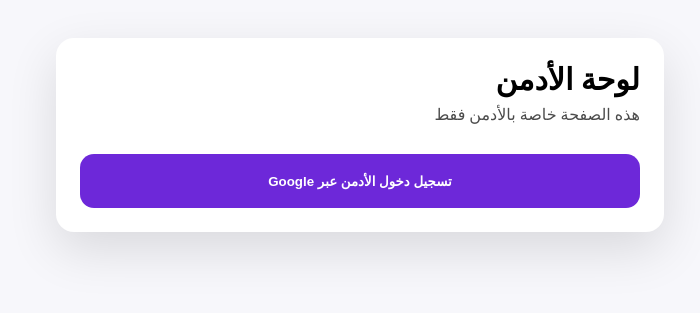
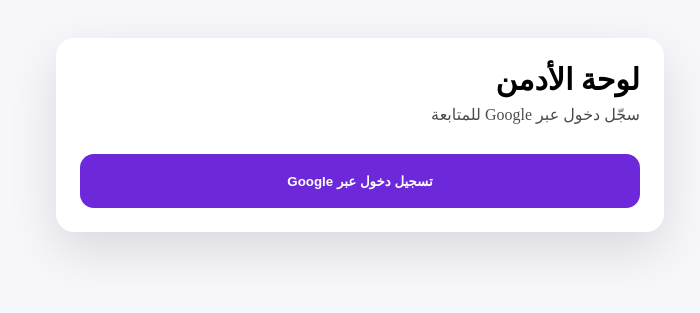
Before and after one commit to assem1514-jpg/assem-game, a Next.js app: page /admin/login in a window 1280 px wide. Shown: the part 265-578 px from the top of the page, without its empty margins (380-1080 px from the left). Built offline with nearby package versions, Linux system fonts and the light colour scheme; no server answers.

Commit message:
Remove admin email check on login

```diff
--- a/app/admin/login/page.tsx
+++ b/app/admin/login/page.tsx
@@ -3,23 +3,17 @@
 
 import { useEffect, useState } from "react";
 import { useRouter } from "next/navigation";
-import {
-  GoogleAuthProvider,
-  onAuthStateChanged,
-  signInWithPopup,
-  signOut,
-} from "firebase/auth";
+import { GoogleAuthProvider, onAuthStateChanged, signInWithPopup } from "firebase/auth";
 import { auth } from "@/lib/firebase";
-import { isAdminEmail } from "@/lib/admin";
 
 export default function AdminLoginPage() {
   const router = useRouter();
   const [loading, setLoading] = useState(false);
 
-  // إذا الأدمن مسجل دخول مسبقاً: دخله للداش بورد
+  // إذا أي مستخدم مسجل دخول مسبقاً: دخله للداش بورد
   useEffect(() => {
     const unsub = onAuthStateChanged(auth, (user) => {
-      if (isAdminEmail(user?.email)) router.replace("/admin");
+      if (user) router.replace("/admin");
     });
     return () => unsub();
   }, [router]);
@@ -28,17 +22,10 @@
     setLoading(true);
     try {
       const provider = new GoogleAuthProvider();
-      const res = await signInWithPopup(auth, provider);
-
-      if (!isAdminEmail(res.user.email)) {
-        await signOut(auth);
-        alert("هذا الحساب ليس أدمن.");
-        return;
-      }
-
+      await signInWithPopup(auth, provider);
       router.replace("/admin");
     } catch (e: any) {
-      alert(e?.message || "حدث خطأ في تسجيل دخول الأدمن");
+      alert(e?.message || "حدث خطأ في تسجيل الدخول");
     } finally {
       setLoading(false);
     }
@@ -57,7 +44,7 @@
       >
         <h1 style={{ margin: 0, fontSize: 30 }}>لوحة الأدمن</h1>
         <p style={{ opacity: 0.7, marginTop: 8 }}>
-          هذه الصفحة خاصة بالأدمن فقط
+          سجّل دخول عبر Google للمتابعة
         </p>
 
         <button
@@ -75,7 +62,7 @@
             cursor: loading ? "not-allowed" : "pointer",
           }}
         >
-          {loading ? "جارٍ تسجيل الدخول..." : "تسجيل دخول الأدمن عبر Google"}
+          {loading ? "جارٍ تسجيل الدخول..." : "تسجيل دخول عبر Google"}
         </button>
       </div>
     </div>
```
